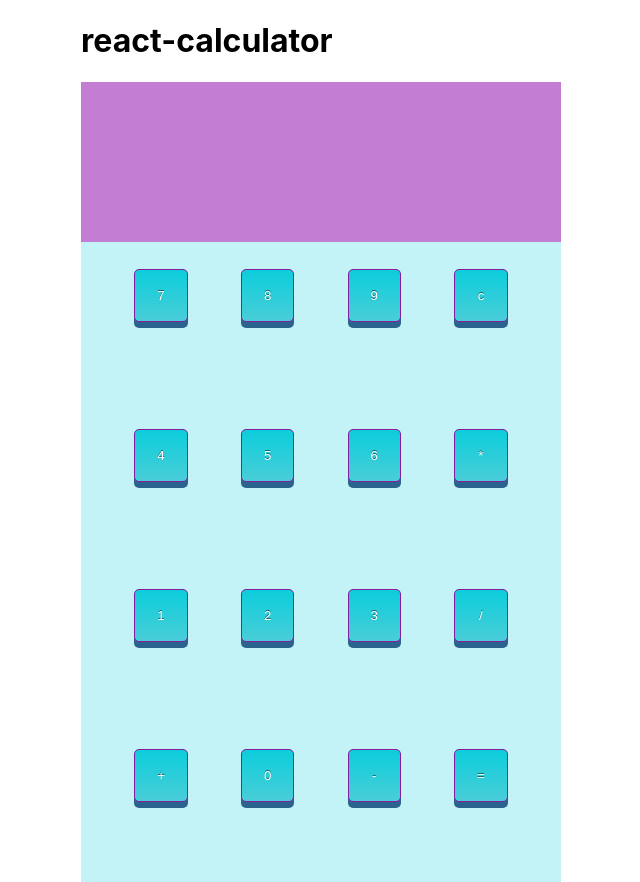
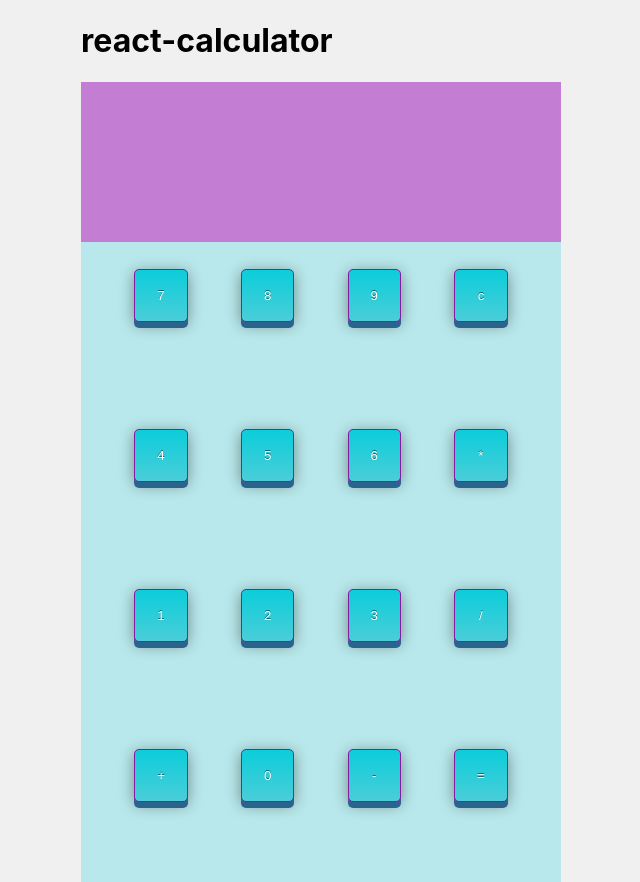
Before and after one commit to Fluffy-Lion/react-calculator-v2, a React (Create React App) app: page / in a window 1280 px wide. Shown: the whole page, without its empty margins (319-959 px from the left). Built offline with nearby package versions, Linux system fonts and the light colour scheme.

Commit message:
button shadows

```diff
--- a/src/App.css
+++ b/src/App.css
@@ -10,7 +10,7 @@ color theme
 */
 
 body {
-  background-color:#ffffff;
+  background-color:#f0f0f0;
   display: flex;
   justify-content: center;
 }
@@ -37,6 +37,7 @@ body {
   justify-content: center;
   height: 40em;
   flex-wrap: wrap;
+
 }
 .individButton {
   /* border: solid lime 3px; */
@@ -50,6 +51,8 @@ body {
   /* background-image: red; */
   /* bottom, rgb(73, 132, 180) 0%, rgb(97, 155, 203) 100% */
   background-image: linear-gradient(to bottom, rgb(12, 205, 219) 0%, rgb(73, 206, 216) 100%);
+
+  box-shadow: 0px 6px 0px #2b638f, 0px 3px 15px rgba(0,0,0,.4);
   margin: 2em;
   height: 4em;
   width: 4em;
```
